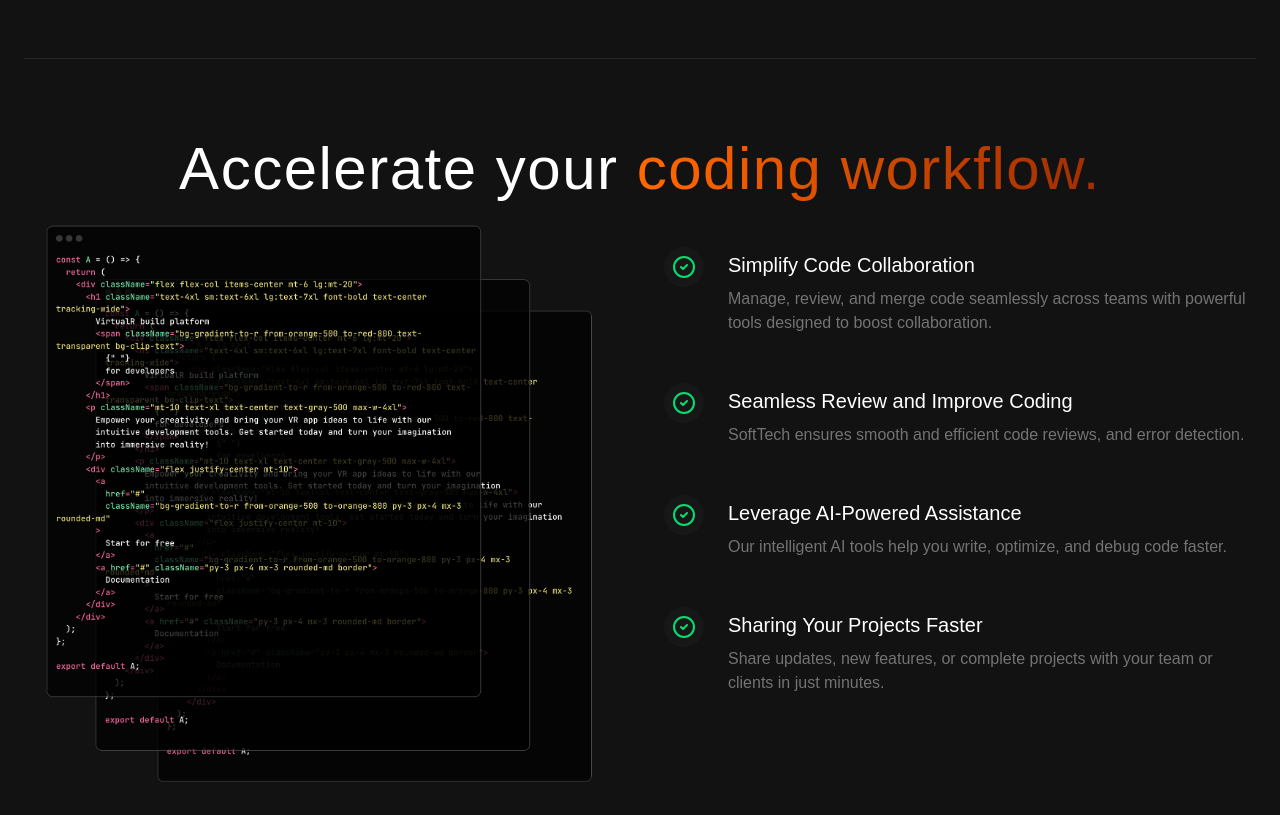
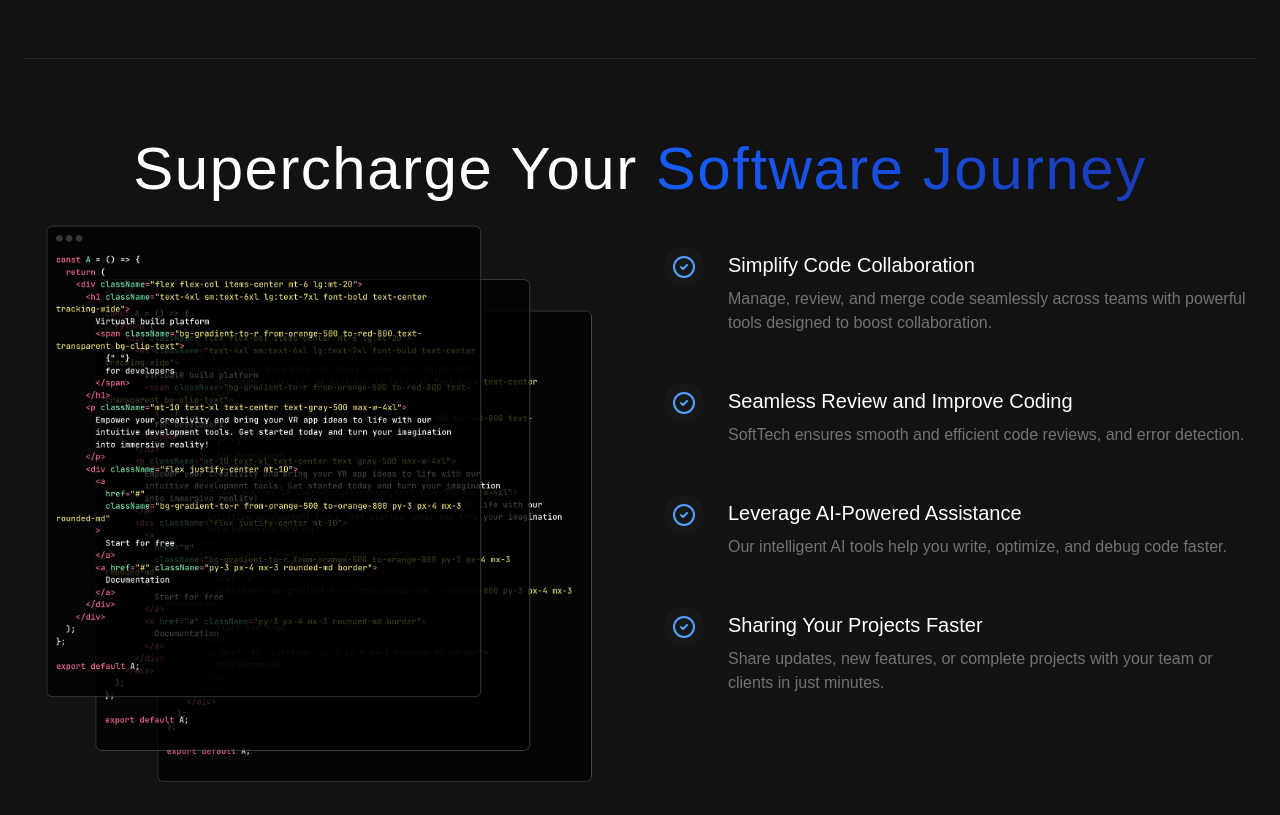
Before and after one commit to Mani-420/Landing_page, a React (Vite) app: page / in a window 1280 px wide. Shown: the part 2060-2875 px from the top of the page. Built offline with nearby package versions, Linux system fonts and the light colour scheme.

Commit message:
WorkFlow Component

```diff
--- a/src/components/WorkFlow.jsx
+++ b/src/components/WorkFlow.jsx
@@ -6,9 +6,9 @@ const WorkFlow = () => {
   return (
     <div className="mt-20">
       <h2 className="text-3xl sm:text-5xl lg:text-6xl text-center mt-6 tracking-wide">
-        Accelerate your{' '}
-        <span className="bg-gradient-to-r from-orange-500 to-orange-800 text-transparent bg-clip-text">
-          coding workflow.
+        Supercharge Your{' '}
+        <span className="bg-gradient-to-r from-blue-600 to-blue-800 text-transparent bg-clip-text">
+          Software Journey
         </span>
       </h2>
       <div className="flex flex-wrap justify-center">
@@ -18,7 +18,7 @@ const WorkFlow = () => {
         <div className="pt-12 w-full lg:w-1/2">
           {checklistItems.map((item, index) => (
             <div key={index} className="flex mb-12">
-              <div className="text-green-400 mx-6 bg-neutral-900 h-10 w-10 p-2 justify-center items-center rounded-full">
+              <div className="text-blue-400 mx-6 bg-neutral-900 h-10 w-10 p-2 justify-center items-center rounded-full">
                 <CheckCircle2 />
               </div>
               <div>
```
